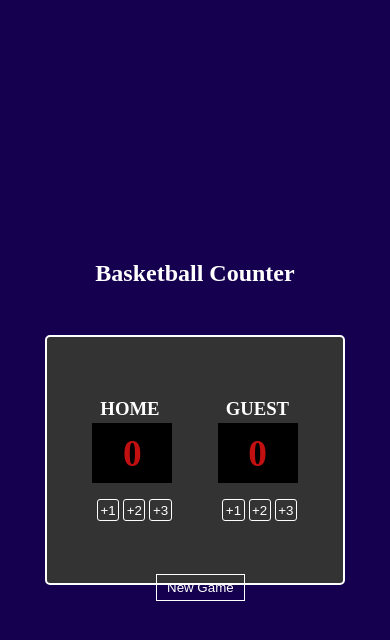
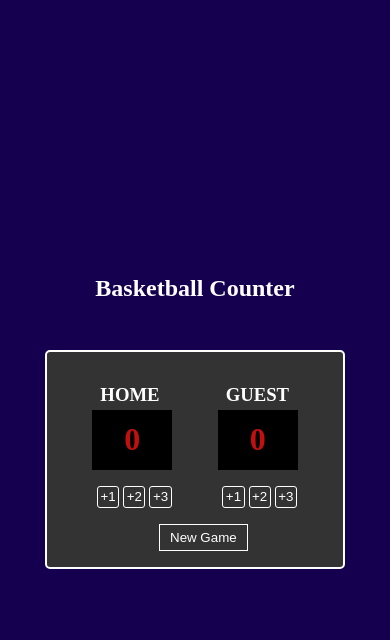
Before and after one commit to Princechigozie11/BasketBall, a plain HTML site: page index.html in a window 390 px wide. Both pictures are taken after a click on the button "New Game". Drawn offline with Linux system fonts and the light colour scheme.

Commit message:
Updated project file

```diff
--- a/index.html
+++ b/index.html
@@ -14,10 +14,10 @@
         <div class="title">
             <h1>Basketball Counter</h1>
         </div>
-        <div class="cont">
-            <div class="display_wrapper">
+        <section class="display_wrapper">
+            <div class="display">
                 <article>
-                    <h3 class="displayHeading">Home</h3>
+                    <h3 class="displayHeading home">Home</h3>
                     <div class="displayContainer">
                         <h1 id="homeDisplay">0</h1>
                     </div>
@@ -29,7 +29,7 @@
                 </article>
 
                 <article>
-                    <h3 class="displayHeading">Guest</h3>
+                    <h3 class="displayHeading guest">Guest</h3>
                     <div class="displayContainer">
                         <h1 id="guestDisplay">0</h1>
                     </div>
@@ -43,7 +43,7 @@
             <div>
                 <button class="newBtn">New Game</button>
             </div>
-        </div>
+        </section>
     </section>
     <script src="main.js"></script>
 </body>
--- a/main.js
+++ b/main.js
@@ -1,4 +1,5 @@
-const headingTitle = document.querySelector(".displayHeading");
+const home = document.querySelector(".home");
+const guest = document.querySelector(".guest");
 const displayHome = document.getElementById("homeDisplay");
 const displayGuest = document.getElementById("guestDisplay");
 const buttons = document.querySelectorAll(".btn");
@@ -6,16 +7,26 @@ const newButton = document.querySelector(".newBtn");
 let homeDisplay = 0;
 let guestDisplay = 0;
 
+function homeTitleColor() {
+  const color = (home.style.color = "green");
+}
+function guestTitleColor() {
+  const color = (guest.style.color = "green");
+}
+
 buttons.forEach((button) => {
   button.addEventListener("click", () => {
     if (button.classList.contains("btn1")) {
       homeDisplay += 1;
+      homeTitleColor();
       displayHome.textContent = homeDisplay;
     } else if (button.classList.contains("btn2")) {
       homeDisplay += 2;
+      homeTitleColor();
       displayHome.textContent = homeDisplay;
     } else if (button.classList.contains("btn3")) {
       homeDisplay += 3;
+      homeTitleColor();
       displayHome.textContent = homeDisplay;
     }
   });
@@ -25,18 +36,23 @@ buttons.forEach((button) => {
   button.addEventListener("click", () => {
     if (button.classList.contains("guestBtn1")) {
       guestDisplay += 1;
+      guestTitleColor();
       displayGuest.textContent = guestDisplay;
     } else if (button.classList.contains("guestBtn2")) {
       guestDisplay += 2;
+      guestTitleColor();
       displayGuest.textContent = guestDisplay;
     } else if (button.classList.contains("guestBtn3")) {
       guestDisplay += 3;
+      guestTitleColor();
       displayGuest.textContent = guestDisplay;
     }
   });
 });
 
 newButton.addEventListener("click", () => {
+  home.style.color = "";
+  guest.style.color = "";
   homeDisplay = 0;
   guestDisplay = 0;
   displayHome.textContent = homeDisplay;
--- a/style.css
+++ b/style.css
@@ -18,14 +18,15 @@ body {
 }
 .display_wrapper {
   background-color: #333;
-  width: 350px;
-  height: 250px;
+  width: 300px;
   border: 2px solid #fff;
   border-radius: 5px;
+}
+.display {
   display: flex;
   align-items: center;
   justify-content: space-evenly;
-  position: relative;
+  margin-top: 2rem;
 }
 .displayHeading {
   color: #fff;
@@ -58,22 +59,11 @@ body {
   color: #fff;
 }
 .newBtn {
-  position: absolute;
-  top: 68%;
-  left: 46.6%;
+  margin: 1rem 0 1rem 7rem;
   padding: 5px 10px;
   background-color: transparent;
   color: #fff;
   border: 1px solid #fff;
 }
 @media screen and (max-width: 480px) {
-  .display_wrapper {
-    width: 300px;
-    margin: 0;
-  }
-  .newBtn {
-    position: absolute;
-    top: 68%;
-    left: 40%;
-  }
 }
```
